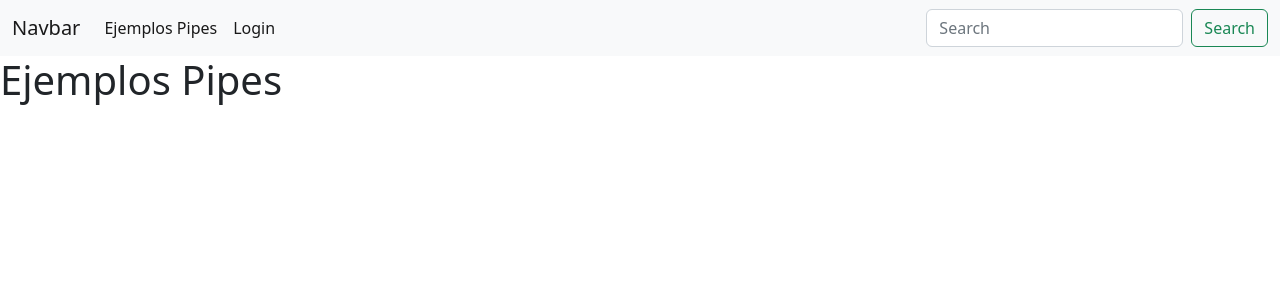
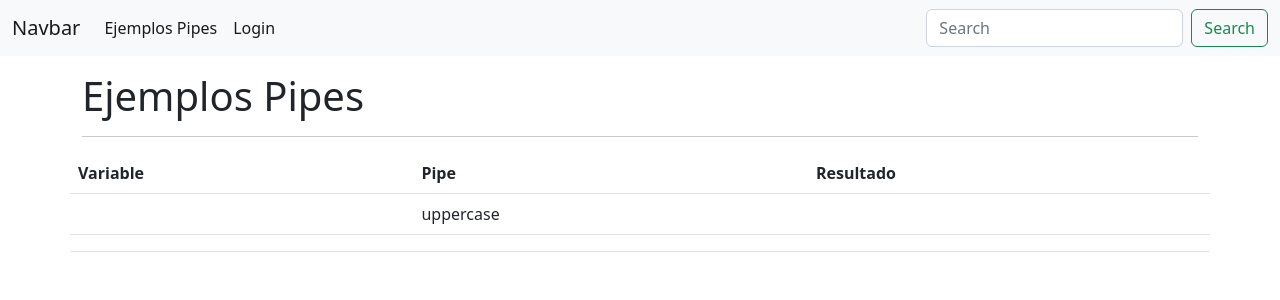
Before and after one commit to andresherrera17/proyecto-heroes-d3, an Angular app: page /pipes in a window 1280 px wide. Shown: the top 300 px of the page. Built offline with nearby package versions, Linux system fonts and the light colour scheme.

Commit message:
tabla pipes

```diff
--- a/src/app/app.component.html
+++ b/src/app/app.component.html
@@ -1,3 +1,5 @@
 <app-navbar></app-navbar>
 
-<router-outlet></router-outlet>
+<div class="container">
+  <router-outlet></router-outlet>
+</div>
--- a/src/app/ejemplos-pipes/ejemplos-pipes.component.html
+++ b/src/app/ejemplos-pipes/ejemplos-pipes.component.html
@@ -1 +1,27 @@
-<h1>Ejemplos Pipes</h1>
+<h1 class="mt-3">Ejemplos Pipes</h1>
+<hr />
+
+<div class="row">
+  <table class="table">
+    <thead class="thead-dark">
+      <tr>
+        <th>Variable</th>
+        <th>Pipe</th>
+        <th>Resultado</th>
+      </tr>
+    </thead>
+    <tbody>
+       <tr>
+        <td></td>
+        <td>uppercase</td>
+        <td></td>
+       </tr>
+       <tr>
+        <td></td>
+        <td></td>
+        <td></td>
+       </tr>
+    </tbody>
+  </table>
+
+</div>
```
